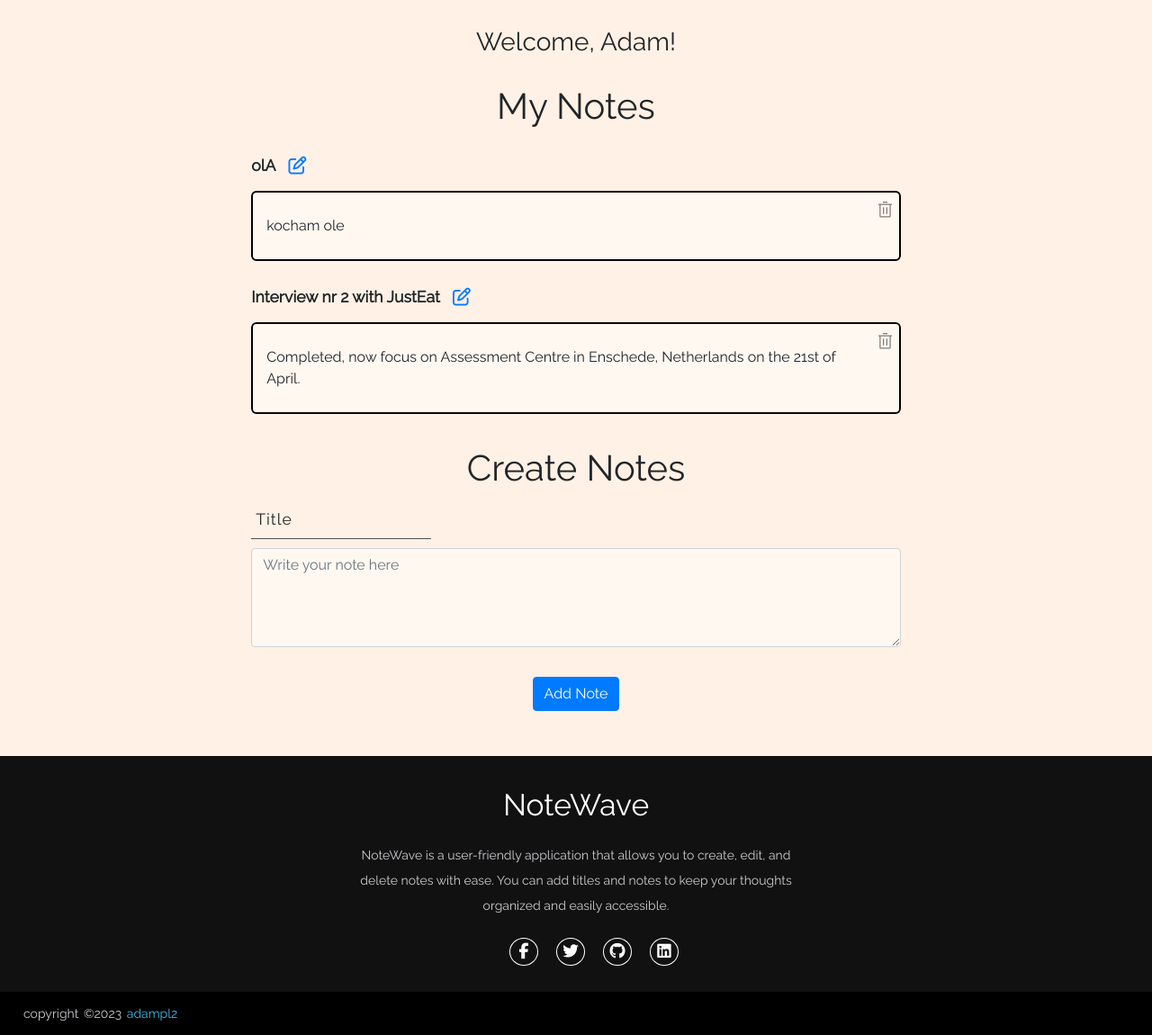
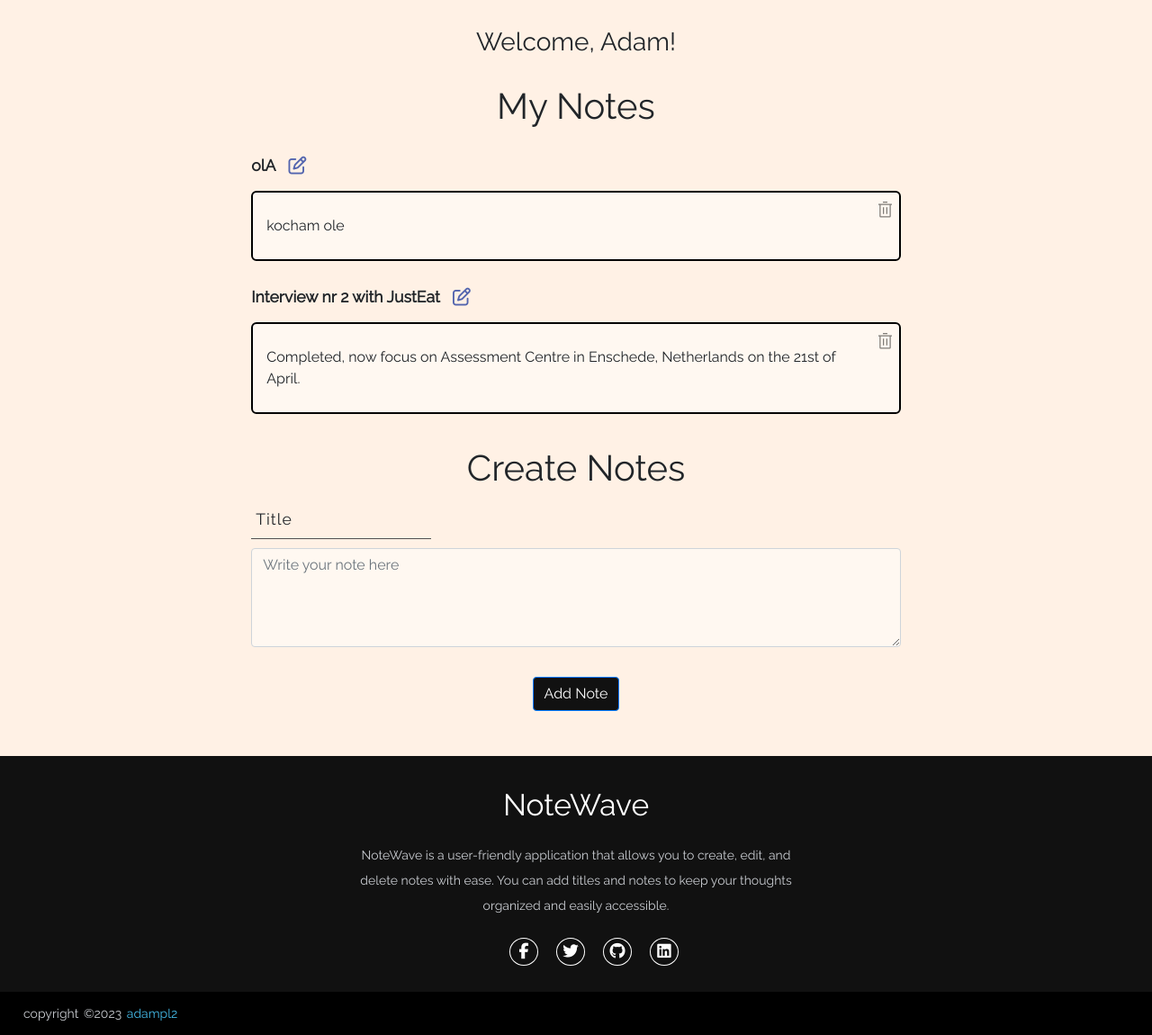
Before and after one commit to adampl2/NoteWave, a Flask app: page / in a window 1280 px wide. Shown: the part 56-1206 px from the top of the page at 90% size. Run offline with Flask 3, Linux system fonts and the light colour scheme; a user stored in the database is signed in; data comes from the database, SQL or seed files in the repository; some libraries are stand-ins or nearby versions.

Commit message:
Small tweaks

```diff
--- a/notewave/static/css/style.css
+++ b/notewave/static/css/style.css
@@ -167,6 +167,12 @@ ul>.note-item {
 
 .edit-btn>i {
     margin-left: 10px;
+    color: #5264AE;
+    transition: 0.6s;
+}
+
+.edit-btn>i:hover {
+    opacity: 0.8;
 }
 
 /* Delete note button */
@@ -314,6 +320,7 @@ ul>.note-item {
 
 .add-note-btn {
     margin: 30px 3px 50px 3px;
+    background: #111;
 }
 
 /* Edit note section */
```
